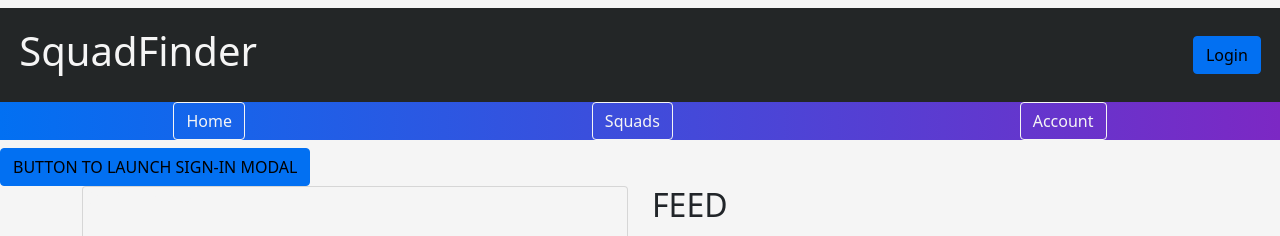
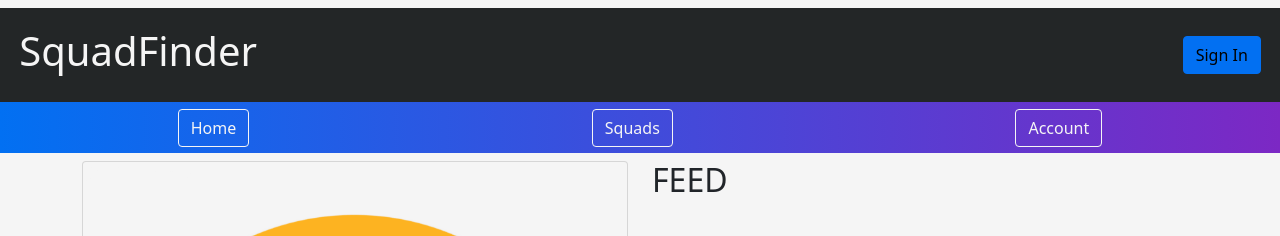
Before and after one commit to Javascript-Code-Fellowship/Squad-Finder-Frontend, a React (Create React App) app: page / in a window 1280 px wide. Shown: the top 236 px of the page. Built offline with nearby package versions, Linux system fonts and the light colour scheme.

Commit message:
integrate login button

```diff
--- a/src/App.js
+++ b/src/App.js
@@ -15,9 +15,8 @@ function App() {
   return (
     <>
       <LoginContext>
-        <Header />
-        <SignIn />
         <Router>
+          <Header />
           <Switch>
             <Route path="/profile" exact>
               <Profile />
@@ -32,8 +31,8 @@ function App() {
               <Home />
             </Route>
           </Switch>
+          <Footer />
         </Router>
-        <Footer />
       </LoginContext>
     </>
   );
--- a/src/components/Header.js
+++ b/src/components/Header.js
@@ -1,5 +1,6 @@
 import React from 'react';
 import { Navbar, Nav, Button } from 'react-bootstrap';
+import SignIn from './SignIn';
 
 function Header() {
   return (
@@ -8,7 +9,7 @@ function Header() {
         <div className="header-main">
           <div className="header-top">
             <h1>SquadFinder</h1>
-            <Button variant="primary">Login</Button>
+            <SignIn />
           </div>
           <div className="header-bottom-1">
             <Navbar.Toggle aria-controls="responsive-navbar-nav" />
--- a/src/components/SignIn.js
+++ b/src/components/SignIn.js
@@ -1,7 +1,7 @@
-import React, { useContext, useState } from "react";
-import { Form, Button, Modal } from "react-bootstrap";
-import { LoginContext } from "../context/LoginContext";
-import logo from "../assets/sf-logo.png";
+import React, { useContext, useState } from 'react';
+import { Form, Button, Modal } from 'react-bootstrap';
+import { LoginContext } from '../context/LoginContext';
+import logo from '../assets/sf-logo.png';
 
 function SignIn() {
   const loginContext = useContext(LoginContext);
@@ -21,22 +21,22 @@ function SignIn() {
   return (
     <div>
       <Button variant="primary" onClick={handleToggle}>
-        BUTTON TO LAUNCH SIGN-IN MODAL
+        Sign In
       </Button>
       <Modal show={loginContext.show} onHide={handleToggle}>
-        <div className={"logoSpace"}>
+        <div className={'logoSpace'}>
           <img src={logo} alt="site logo" />
         </div>
         <Modal.Header closeButton>
           <Modal.Title>
-            {showSignUpFields ? "Sign-In to" : "Sign-Up for"} Squadfinder
+            {showSignUpFields ? 'Sign-In to' : 'Sign-Up for'} Squadfinder
           </Modal.Title>
         </Modal.Header>
         <Form onSubmit={(e) => handleFormSubmit(e)}>
           <p onClick={handleShowSignUpFields}>
             {showSignUpFields
-              ? "Not a member? Click here to sign-up."
-              : "Already a member? Click here to sign-in."}
+              ? 'Not a member? Click here to sign-up.'
+              : 'Already a member? Click here to sign-in.'}
           </p>
           <Form.Group className="mb-3" controlId="formBasicText">
             <Form.Label>Username</Form.Label>
@@ -61,7 +61,7 @@ function SignIn() {
             <Form.Control type="password" placeholder="Password" />
           </Form.Group>
           <Button variant="primary" type="submit">
-            {showSignUpFields ? "Sign-In" : "Sign-Up"}
+            {showSignUpFields ? 'Sign-In' : 'Sign-Up'}
           </Button>
         </Form>
       </Modal>
--- a/src/styles/app.scss
+++ b/src/styles/app.scss
@@ -1,9 +1,8 @@
 @import './header.scss';
 
+@import './user.scss';
 
-@import "./user.scss";
-
-@import "./loginModal.scss";
+@import './loginModal.scss';
 
 $theme-colors: (
   'primary': #0270f2,
--- a/src/styles/header.scss
+++ b/src/styles/header.scss
@@ -16,6 +16,7 @@
 }
 
 .header-bottom {
+  padding: 0.5%;
   display: flex;
   justify-content: space-around;
   background: linear-gradient(to left, $purple, $blue);
--- a/src/styles/loginModal.scss
+++ b/src/styles/loginModal.scss
@@ -1,4 +1,4 @@
-@import "./vars.scss";
+@import './vars.scss';
 
 .modal-content {
   background-color: $white;
@@ -26,6 +26,8 @@ form {
   }
 }
 
+//maybe dont apply styling to all forms app wide
+
 .logoSpace {
   background-color: $darkGrey;
   display: flex;
```
Also changed, not shown: 1 other file (tests, documents, lock files or other folders).
